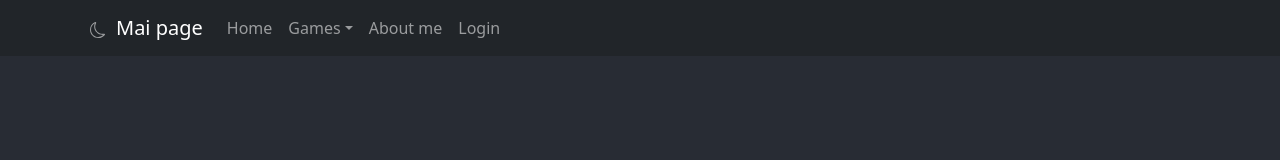
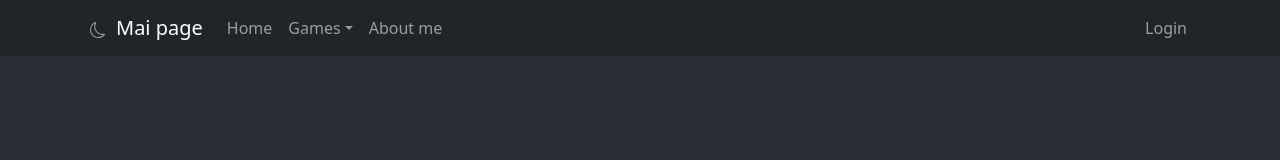
Before and after one commit to MaiBlom/mai-frontend, a React (Create React App) app: page / in a window 1280 px wide. Shown: the top 160 px of the page. Built offline with nearby package versions, Linux system fonts and the light colour scheme.

Commit message:
package update and header login button placement fix

```diff
--- a/src/components/Header.tsx
+++ b/src/components/Header.tsx
@@ -13,7 +13,7 @@ function Header(props: {
     loggedIn: boolean,
     setLoggedIn: () => void
 }) {
-    const [loginPositionCss, setLoginPositionCss] = useState(false);
+    const [loginPositionCss, setLoginPositionCss] = useState(true);
     return (
         <Navbar
             bg={`${props.theme ? 'dark' : 'light'}`}
@@ -42,7 +42,7 @@ function Header(props: {
                         </NavDropdown>
                         <Nav.Link as={Link} to={`/aboutme`}>About me</Nav.Link>
                     </Nav>
-                    <Nav style={ loginPositionCss ? { position: 'fixed', float: 'right', right: '10px' } : {} }>
+                    <Nav style={ loginPositionCss ? { position: 'fixed', float: 'right', right: '85px' } : {} }>
                         <Nav.Link>
                             { props.loggedIn ? 'Logout' : 'Login'}
                         </Nav.Link>
```
Also changed, not shown: package.json (+12 -17 lines), 1 other file (tests, documents, lock files or other folders).
